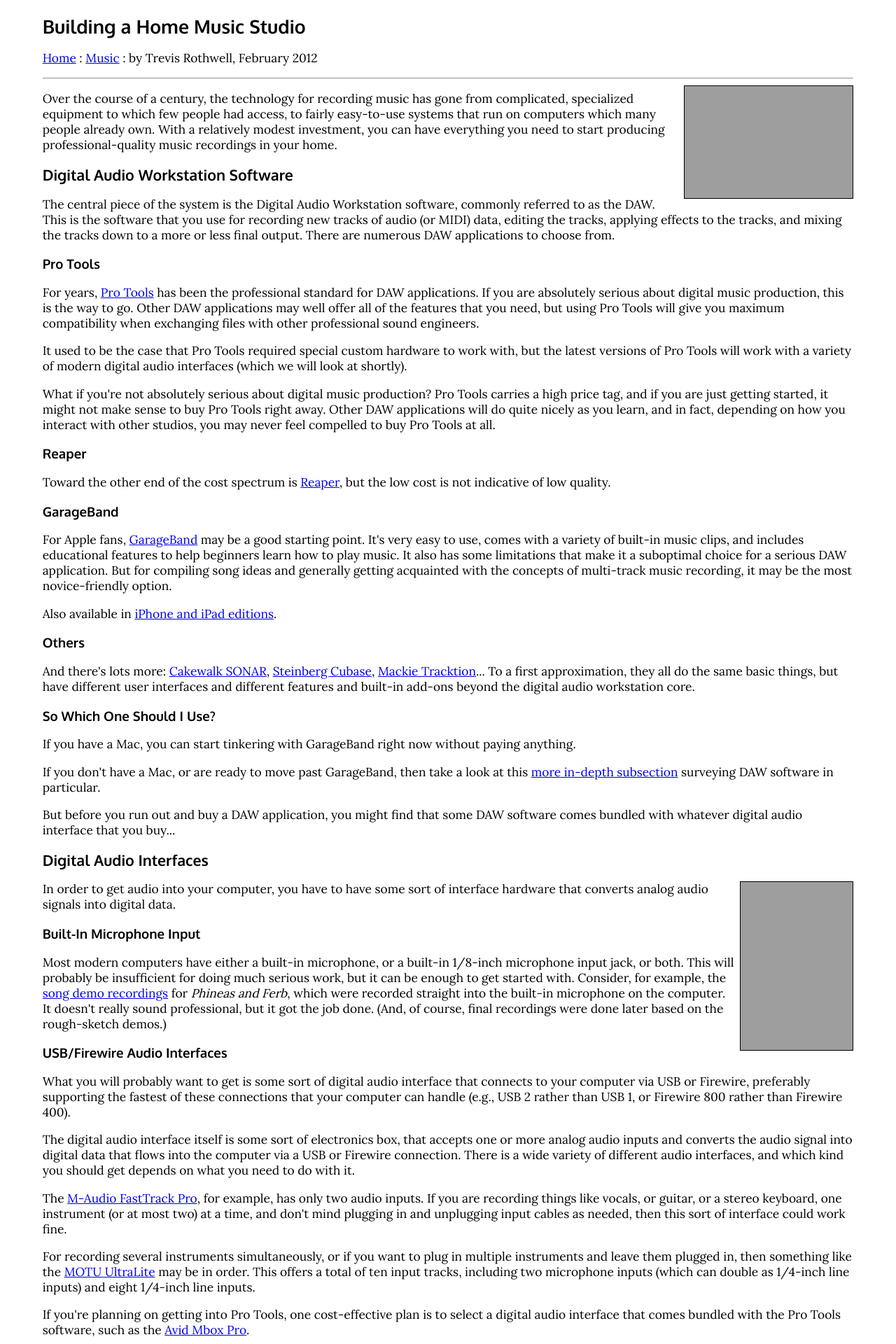
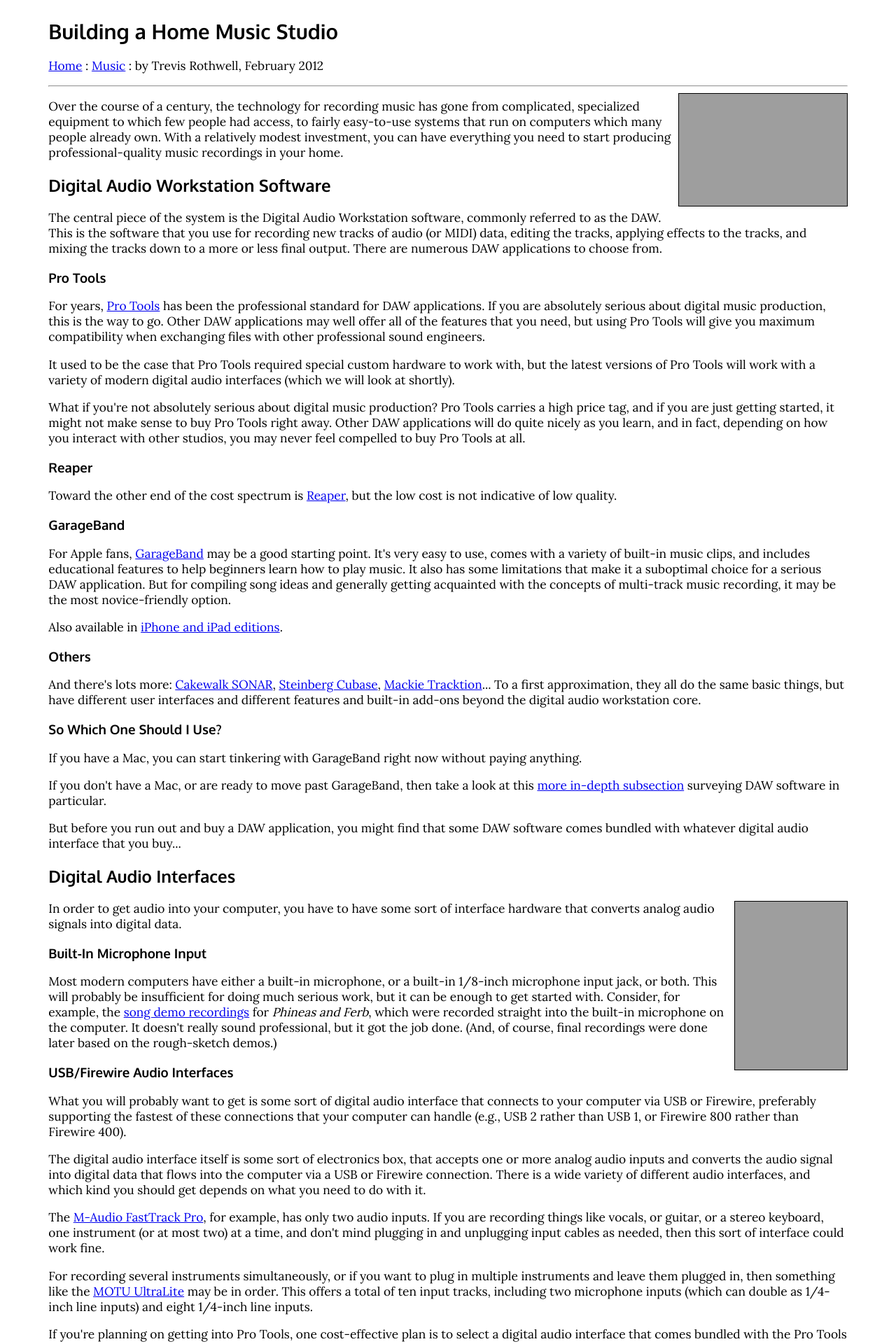
Before and after one commit to tjr/tjr.github.com, a Jekyll site: the page music/building-a-home-music-studio.html, which Jekyll copies as it is, in a window 1280 px wide. Shown: the top 1920 px of the page at 70% size. Built offline with Jekyll 4.4.1, drawn with Linux system fonts in a browser that asks for light colours; grey boxes are pictures that could not be loaded.

Commit message:
Update css/traditional.css

```diff
--- a/css/traditional.css
+++ b/css/traditional.css
@@ -12,10 +12,10 @@
 @import url(http://fonts.googleapis.com/css?family=Lora:400,700);
 
 body {
-     margin-left: 3.5em;
-     margin-right: 3.5em;
-     margin-top: 1.2em;
-     margin-bottom: 1.2em;
+     margin-left: 4em;
+     margin-right: 4em;
+     margin-top: 1.5em;
+     margin-bottom: 1.5em;
      font-family: 'Lora';
      font-size: 13pt;
 }
@@ -26,13 +26,6 @@ p.googlead { float: right; margin-left: 8px; margin-bottom: 8px; }
 
 h1 { font-size: 22pt;}
 h2 { font-size: 18pt;}
-h3 { font-size: 16pt;}
-h4 { font-size: 14pt;}
-h5 { font-size: 12pt;}
-h6 { font-size: 10pt;}
-
-h1 { font-size: 20pt;}
-h2 { font-size: 16pt;}
 h3 { font-size: 14pt;}
 h4 { font-size: 12pt;}
 h5 { font-size: 10pt;}
```
